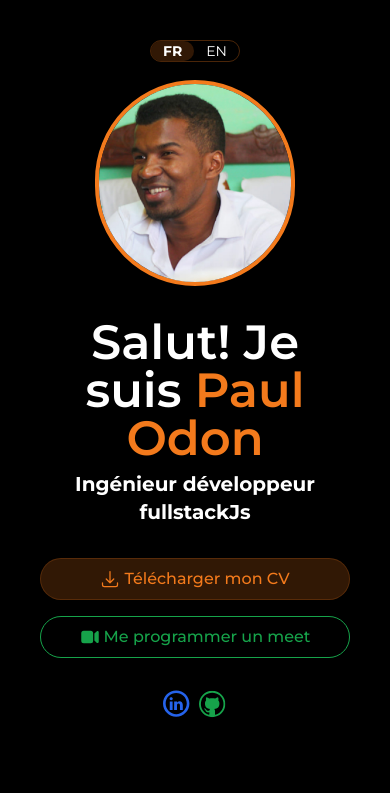
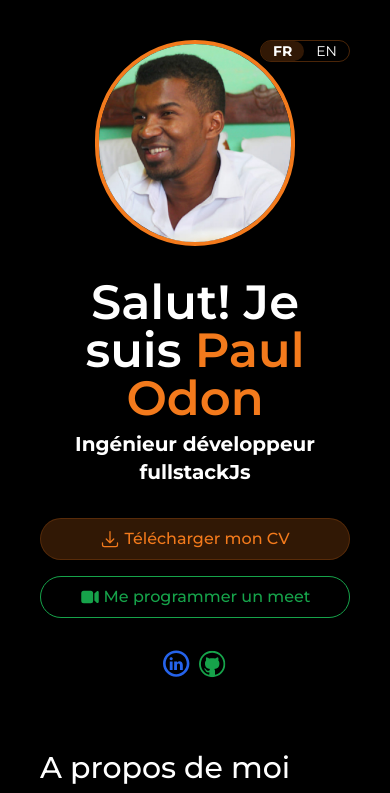
Before and after one commit to PaulOdon/portfolio-paul-odon, a Next.js app: page / in a window 390 px wide. Shown: the top 793 px of the page. Built offline with nearby package versions, Linux system fonts and the light colour scheme.

Commit message:
fix: positionner la séléction des langues

```diff
--- a/src/components/heroes/Language.tsx
+++ b/src/components/heroes/Language.tsx
@@ -28,7 +28,7 @@ export default function Language() {
     setLanguage(lang);
   };
   return (
-    <div className="absolute top-20 sm:top-10 lg:top-20 flex items-center justify-center border-primary border border-opacity-30 rounded-full">
+    <div className="flex absolute lg:top-20 sm:top-10 sm:right-0 lg:left-[calc(50%_-_44px)] w-fit z-30 items-center justify-center border-primary border border-opacity-30 rounded-full">
       <LanguageItemButton
         active={language === "fr"}
         language="FR"
--- a/src/components/heroes/index.tsx
+++ b/src/components/heroes/index.tsx
@@ -5,7 +5,7 @@ import Language from "./Language";
 
 export default function Heroes() {
   return (
-    <div className="flex flex-col items-center justify-center gap-8 pt-20 w-full lg:w-1/2 lg:fixed lg:px-20 lg:left-0 h-full relative">
+    <div className="flex flex-col items-center justify-center gap-8 pt-10 w-full lg:w-1/2 lg:fixed lg:px-20 lg:left-0 h-full relative">
       <Image
         alt="Photo de Paul Odon"
         src={"/Paul.jpg"}
```
